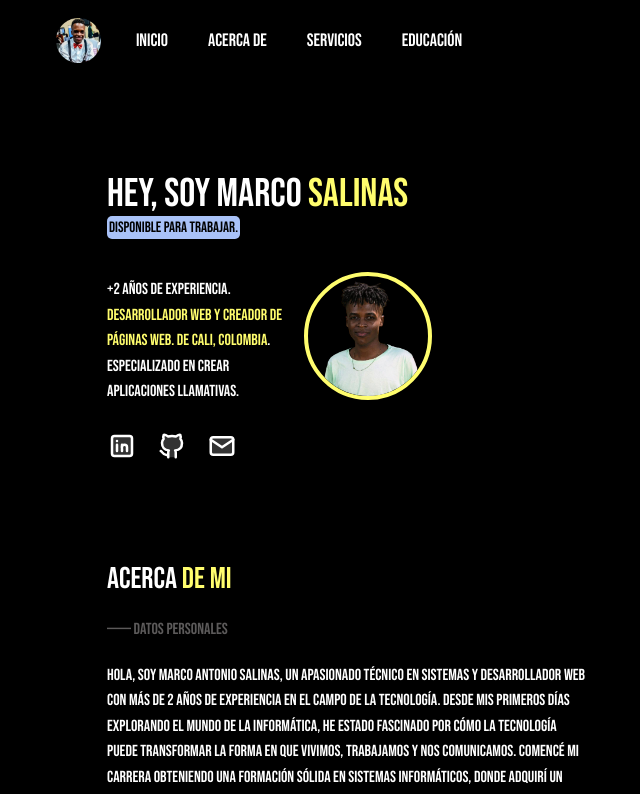
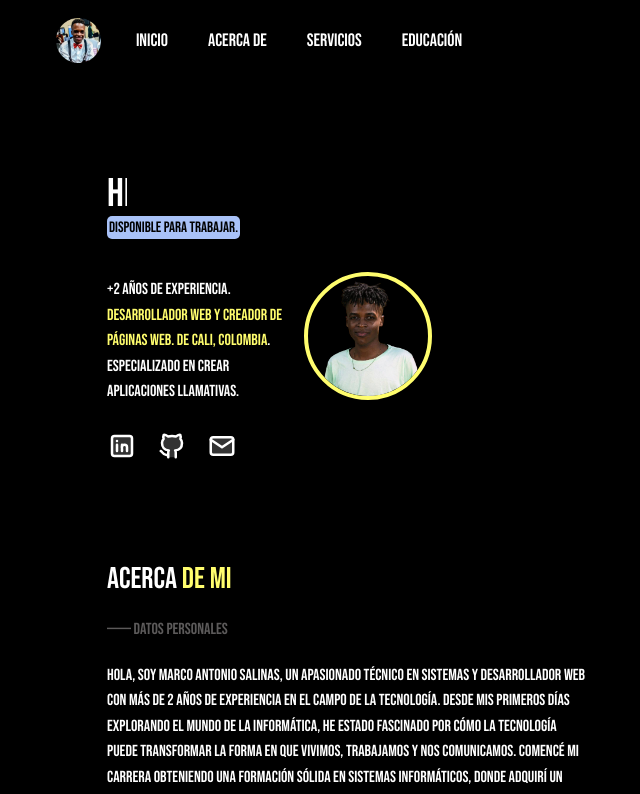
Before and after one commit to marcosali/port-web, a React (Create React App) app: page / in a window 1280 px wide. Shown: the top 794 px of the page, without its empty margins (361-1001 px from the left). Built offline with nearby package versions, Linux system fonts and the light colour scheme.

Commit message:
Update Home.css

```diff
--- a/src/Components/Home.css
+++ b/src/Components/Home.css
@@ -7,10 +7,33 @@
 }
 
 .title h1 {
-    font-size: 40px;
-    color: #fff;
-    font-family: "Bebas Neue", sans-serif;
+    overflow: hidden;
+    white-space: nowrap;
+    animation: typing 6s steps(40, end) infinite;}
+
+/* Animación de escritura */
+@keyframes typing {
+    from {
+        width: 0;
+    }
+    to {
+        width: 100%;
+    }
 }
+
+/* Efecto de cursor intermitente */
+@keyframes blink-caret {
+    from,
+    to {
+        border-color: transparent;
+    }
+    50% {
+        border-color: orange;
+    }
+}
+
+
+
 
 .title a {
     color: #000000;
```
